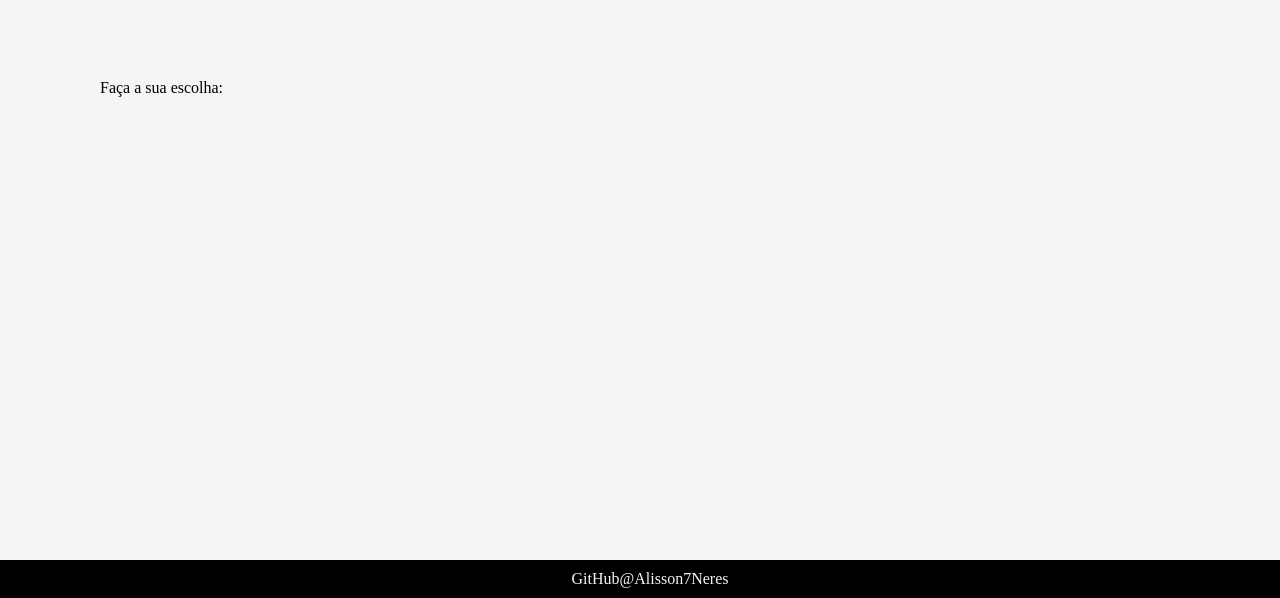
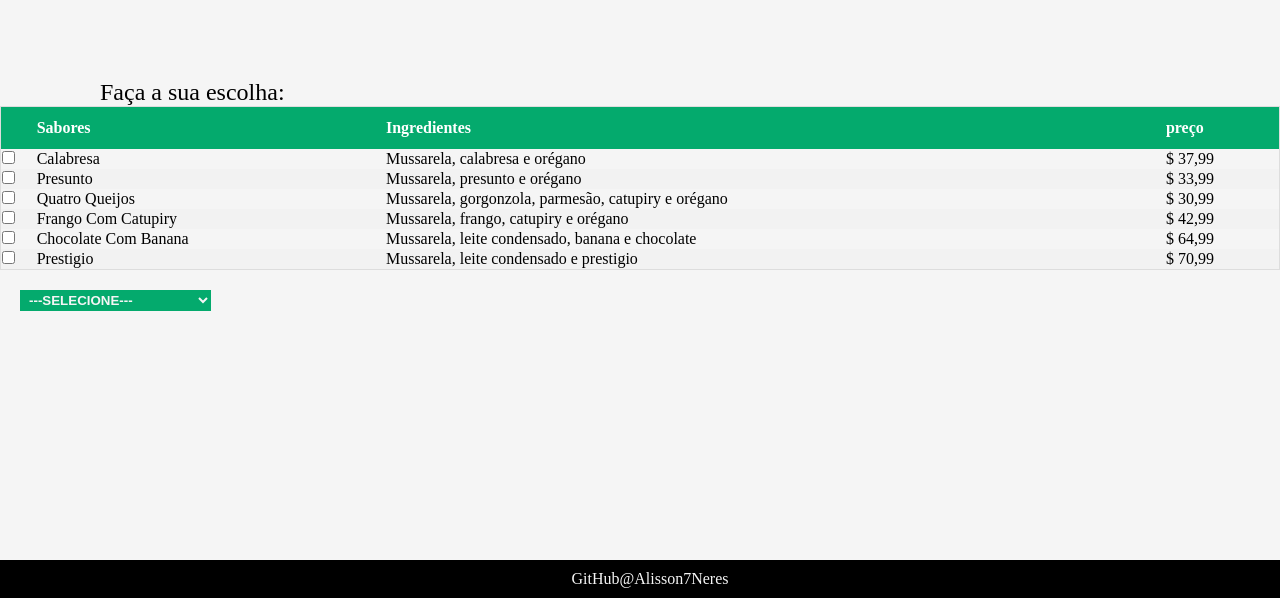
Before and after one commit to Alisson7Neres/node-pizza, a website: page src/index.html in a window 1280 px wide. Shown: the part 202-800 px from the top of the page. Drawn offline with Linux system fonts and the light colour scheme.

Commit message:
Criando items part 1

```diff
--- a/app.js
+++ b/app.js
@@ -1,9 +1,10 @@
 const express = require('express')
 
 var app = express();
+app.use(express.static('src'));
 
 app.get('/', (req, res) => {
     res.sendFile(__dirname + '/src/index.html')
-})
+});
 
 app.listen(3030);
--- a/src/css/index.css
+++ b/src/css/index.css
@@ -26,11 +26,12 @@ h1 {
     padding: 100px;
 }
 
-label {
+.fse {
     margin: 100px;
+    font-size: x-large;
 }
 
-div {
+.footer {
     bottom: 0px;
     position: fixed;
     text-align: center;
@@ -43,3 +44,43 @@ a {
     color: whitesmoke;
     text-decoration: none;
 }
+
+.escolha {
+    display: flex;
+    justify-content: center;
+    margin: 40px;
+}
+
+input {
+    padding: 2px;
+}
+
+form {
+    display: flex;
+}
+
+table {
+    border-collapse: collapse;
+    border: 1px solid #ddd;
+}
+
+tr:nth-child(even){background-color: #f2f2f2;}
+
+tr:hover {background-color: #ddd;}
+
+th {
+  padding-top: 12px;
+  padding-bottom: 12px;
+  text-align: left;
+  background-color: #04AA6D;
+  color: white;
+}
+
+select {
+    margin: 20px;
+    font-weight: bold;
+    border: none;
+    padding: 2px 5px;
+    color: whitesmoke;
+    background-color: #04AA6D;
+}
--- a/src/index.html
+++ b/src/index.html
@@ -1,10 +1,15 @@
 <!DOCTYPE html>
 <html lang="en">
+
 <head>
     <meta name="viewport" content="width=device-width, initial-scale=1">
     <title>Página Inicial</title>
-    <link rel="stylesheet" href="css/index.css"/>
+    <link rel="stylesheet" href="css/index.css" />
+
+    <script src="js/index.js"></script>
+
 </head>
+
 <body>
 
     <ul>
@@ -12,15 +17,77 @@
         <li>Contato</li>
     </ul>
 
-        <h1>Pizzaria Delivery</h1>
+    <h1>Pizzaria Delivery</h1>
 
-    <label>Faça a sua escolha:</label>
+    <label class="fse">Faça a sua escolha:</label>
+
+    <table id="example" class="display" style="width:100%">
+        <thead>
+            <tr>
+                <th></th>
+                <th>Sabores</th>
+                <th>Ingredientes</th>
+                <th>preço</th>
+            </tr>
+        </thead>
+        <tbody>
+            <tr>
+                <td><input type="checkbox" name="calabresa"></td>
+                <td>Calabresa</td>
+                <td>Mussarela, calabresa e orégano</td>
+                <td>$ 37,99</tr>
+            </tr>
+            <tr>
+                <td><input type="checkbox" name="presunto"></td>
+                <td>Presunto</td>
+                <td>Mussarela, presunto e orégano</td>
+                <td>$ 33,99</tr>
+            </tr>
+            <tr>
+                <td><input type="checkbox" name="quatroqueijos"></td>
+                <td>Quatro Queijos</td>
+                <td>Mussarela, gorgonzola, parmesão, catupiry e orégano</td>
+                <td>$ 30,99</tr>
+            </tr>
+            <tr>
+                <td><input type="checkbox" name="frango"></td>
+                <td>Frango Com Catupiry</td>
+                <td>Mussarela, frango, catupiry e orégano</td>
+                <td>$ 42,99</tr>
+            </tr>
+            <tr>
+                <td><input type="checkbox" name="chocolate"></td>
+                <td>Chocolate Com Banana</td>
+                <td>Mussarela, leite condensado, banana e chocolate</td>
+                <td>$ 64,99</tr>
+            </tr>
+            <tr>
+                <td><input type="checkbox" name="prestigio"></td>
+                <td>Prestigio</td>
+                <td>Mussarela, leite condensado e prestigio</td>
+                <td>$ 70,99</tr>
+            </tr>
+        </tbody>
+    </table>
+
+    <td>
+        <select>
+            <option>---SELECIONE---</option>
+            <option>SEM BORDA RECHEADA</option>
+            <option>DOCE DE LEITE</option>
+            <option>4 QUEIJOS</option>
+            <option>CHEDDAR</option>
+            <option>CATUPIRY</option>
+            <option>CHOCOLATE</option>
+            <option>CHEDDAR E BACON</option>
+        </select>
+    </td>
 
 
 
-    <div>
+    <div class="footer">
         <a href="https://github.com/Alisson7Neres/node-pizza" target="_blank">GitHub@Alisson7Neres</a>
     </div>
+</body>
 
-</body>
 </html>
```
